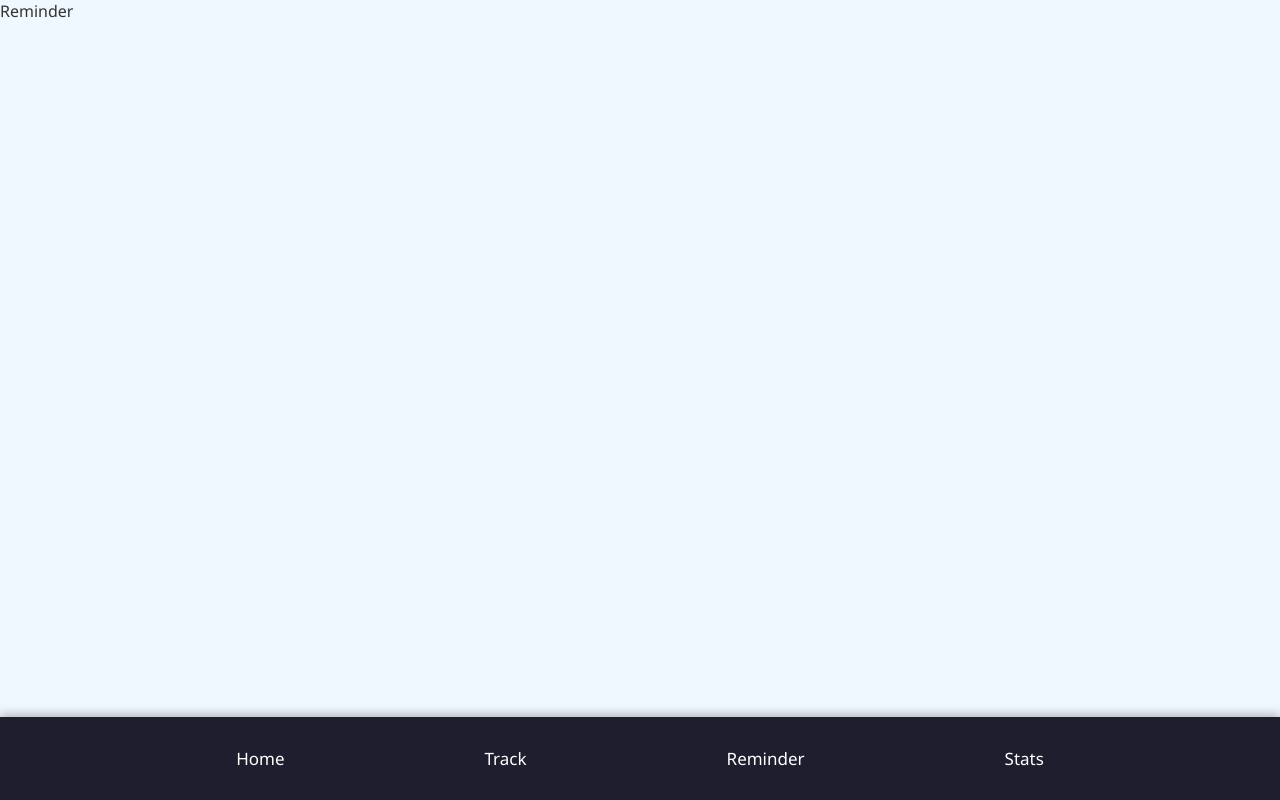
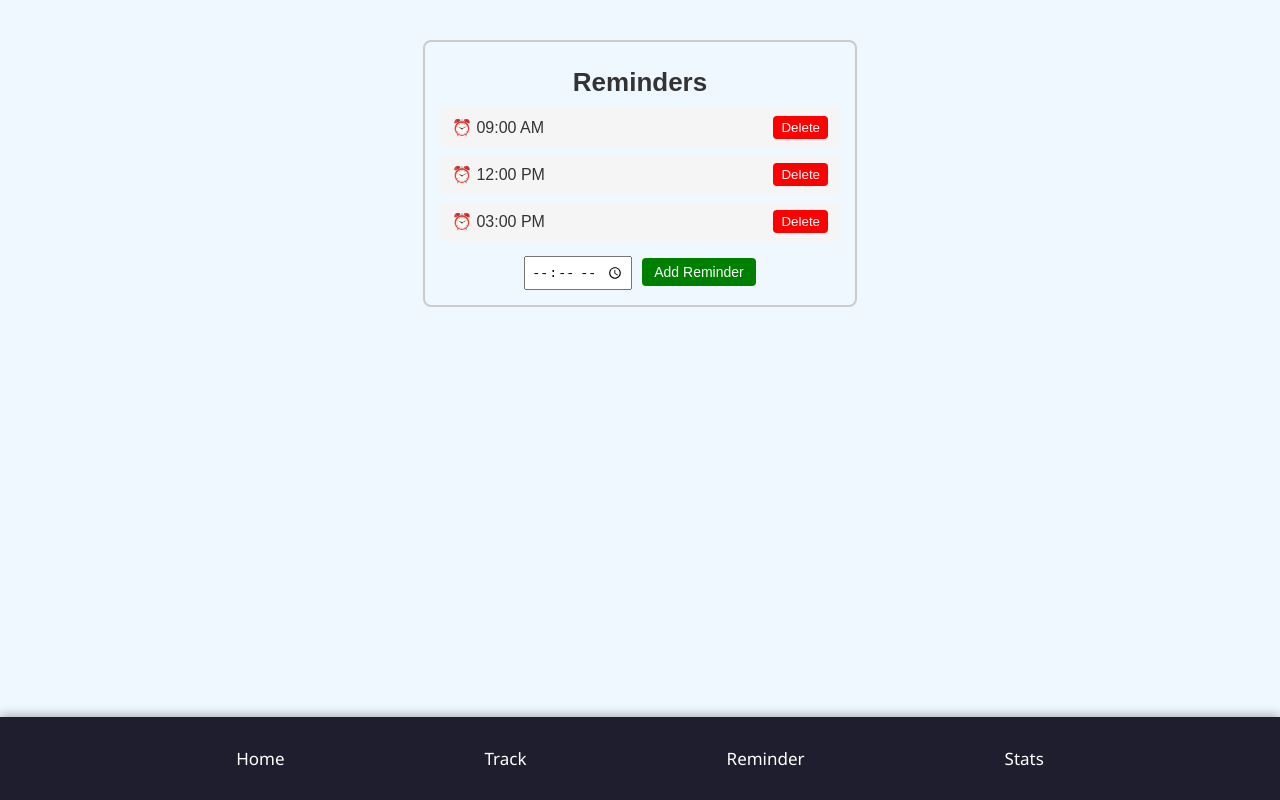
Before and after one commit to bhavay009/hydration-Tracker-project-, a React (Vite) app in the folder hydration-tracker/: page /reminder in a window 1280 px wide. Built offline with nearby package versions, Linux system fonts and the light colour scheme.

Commit message:
reminder page

```diff
--- /dev/null
+++ b/hydration-tracker/src/pages/Reminder.css
@@ -0,0 +1,48 @@
+.container {
+  width: 90%;
+  max-width: 400px;
+  margin: 40px auto;
+  padding: 15px;
+  border: 2px solid #ccc;
+  border-radius: 8px;
+  text-align: center;
+  font-family: Arial, sans-serif;
+}
+
+.reminder-box {
+  display: flex;
+  justify-content: space-between;
+  align-items: center;
+  margin: 8px 0;
+  padding: 8px 12px;
+  background-color: #f5f5f5;
+  border-radius: 5px;
+}
+
+.reminder-box button {
+  background-color: red;
+  color: white;
+  border: none;
+  padding: 4px 8px;
+  border-radius: 4px;
+  cursor: pointer;
+}
+
+.input-section {
+  margin-top: 15px;
+}
+
+.input-section input {
+  padding: 5px;
+  margin-right: 10px;
+}
+
+.add-button {
+  padding: 6px 12px;
+  font-size: 14px;
+  background-color: green;
+  color: white;
+  border: none;
+  border-radius: 4px;
+  cursor: pointer;
+}
--- a/hydration-tracker/src/pages/Reminder.jsx
+++ b/hydration-tracker/src/pages/Reminder.jsx
@@ -1,9 +1,51 @@
-import React from 'react'
+import React, { useState } from "react";
+import "./Reminder.css";
 
 function Reminder() {
+  const [reminders, setReminders] = useState([
+    { id: 1, time: "09:00 AM" },
+    { id: 2, time: "12:00 PM" },
+    { id: 3, time: "03:00 PM" },
+  ]);
+  const [newTime, setNewTime] = useState("");
+
+  const addReminder = () => {
+    if (newTime.trim() === "") return;
+
+    const newId = reminders.length + 1;
+    setReminders([...reminders, { id: newId, time: newTime }]);
+    setNewTime("");
+  };
+
+  const deleteReminder = (id) => {
+    setReminders(reminders.filter((r) => r.id !== id));
+  };
+
   return (
-    <div>Reminder</div>
-  )
+    <div className="container">
+      <h2>Reminders</h2>
+
+      <div>
+        {reminders.map((r) => (
+          <div className="reminder-box" key={r.id}>
+            <span>⏰ {r.time}</span>
+            <button onClick={() => deleteReminder(r.id)}>Delete</button>
+          </div>
+        ))}
+      </div>
+
+      <div className="input-section">
+        <input
+          type="time"
+          value={newTime}
+          onChange={(e) => setNewTime(e.target.value)}
+        />
+        <button onClick={addReminder} className="add-button">
+          Add Reminder
+        </button>
+      </div>
+    </div>
+  );
 }
 
-export default Reminder
+export default Reminder;
```
